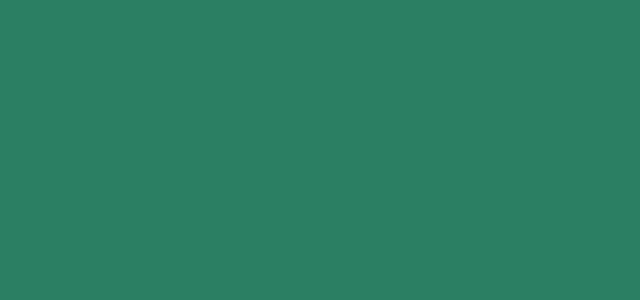
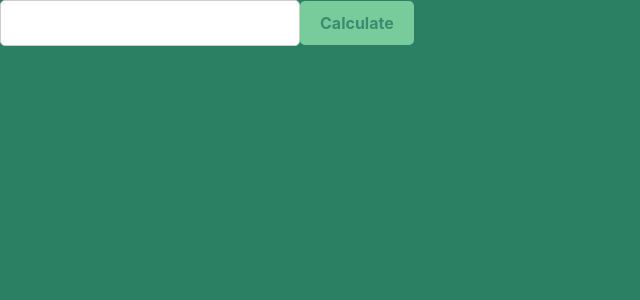
Before and after one commit to maddc0de/foodshare, a React (Create React App) app in the folder frontend/: page /about in a window 1280 px wide. Before the commit this address had no page. Shown: the top 300 px of the page, without its empty margins (0-640 px from the left). Built offline with nearby package versions, Linux system fonts and the light colour scheme.

Commit message:
about first edits

```diff
--- /dev/null
+++ b/frontend/src/components/about/About.js
@@ -0,0 +1,27 @@
+import React, { useState } from "react";
+import Navbar from "../navbar/Navbar";
+import './about.css'
+
+const About = ({ navigate }) => {
+    const [input, setInput] = useState('');
+    const [result, setResult] = useState('');
+
+    const handleInputChange = (event) => {
+      setInput(event.target.value);
+    };
+
+    const calculate = () => {
+      const multipliedValue = parseInt(input) * 442;
+      setResult(multipliedValue);
+    };
+
+    return (
+      <div>
+        <input type="number" value={input} onChange={handleInputChange} />
+        <button onClick={calculate}>Calculate</button>
+        {result && <p>Result: {result}</p>}
+      </div>
+    );
+}
+
+export default About;
--- a/frontend/src/components/app/App.js
+++ b/frontend/src/components/app/App.js
@@ -3,8 +3,9 @@ import LoginCollector from "../Collector/LoginCollector";
 import LoginDonator from "../Donator/LoginDonator";
 import SignUpForm from "../Collector/SignUpForm";
 import DonatorSignUpForm from '../Donator/SignUpForm';
-import DonatorFeed from '../donatorFeed/DonatorFeed';
+import DonatorFeed from '../donatorfeed/DonatorFeed';
 import CollectorFeed from '../collectorFeed/CollectorFeed';
+import About from '../about/About';
 import React from "react";
 import { useNavigate, Routes, Route } from "react-router-dom";
 
@@ -17,6 +18,7 @@ const App = () => {
       <Route path="/login/donator" element={<LoginDonator navigate={useNavigate()} />} />
       <Route path="/foodhero/:id" element={<DonatorFeed navigate={useNavigate()} />} />
       <Route path="/foodrescuer/:id" element={<CollectorFeed navigate={useNavigate()} />} />
+      <Route path="/about" element={<About navigate={useNavigate()} />} />
     </Routes>
   );
 };
```
Also changed, not shown: frontend/src/components/about/about.css (added).
